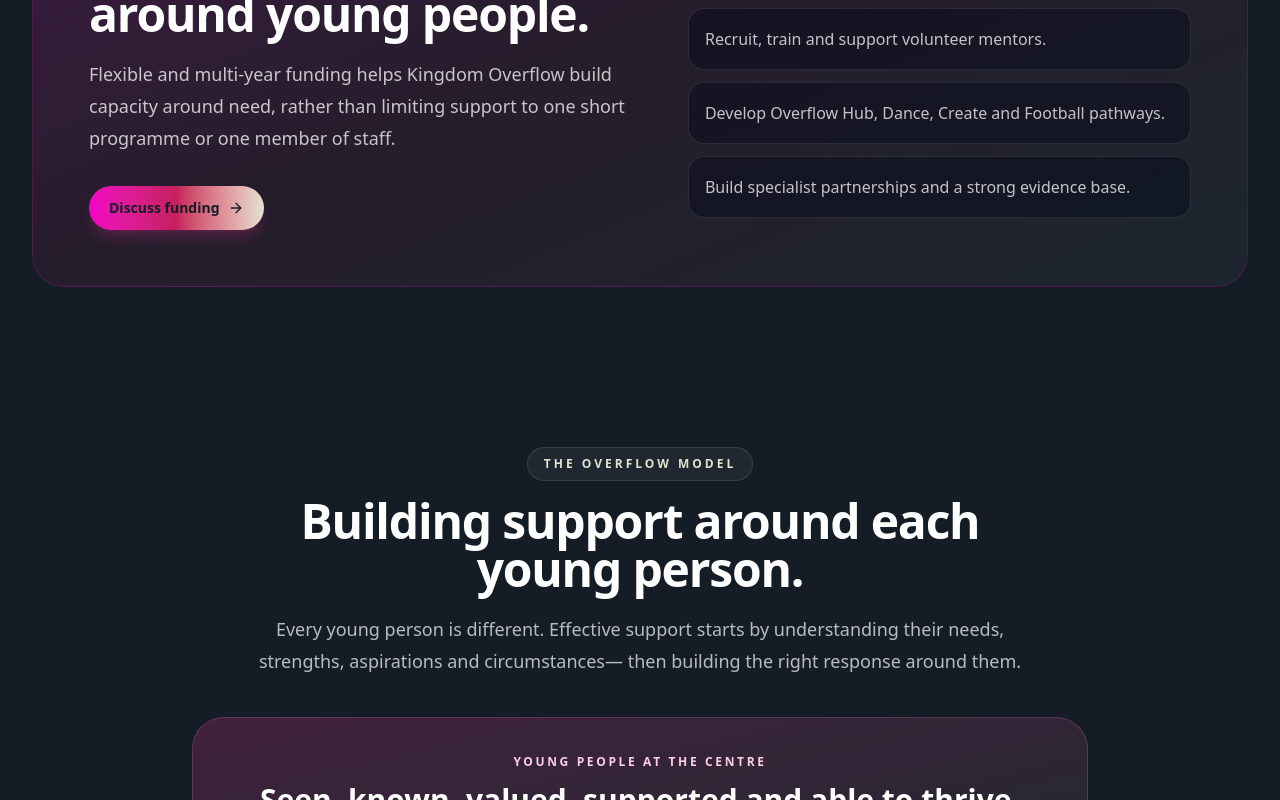
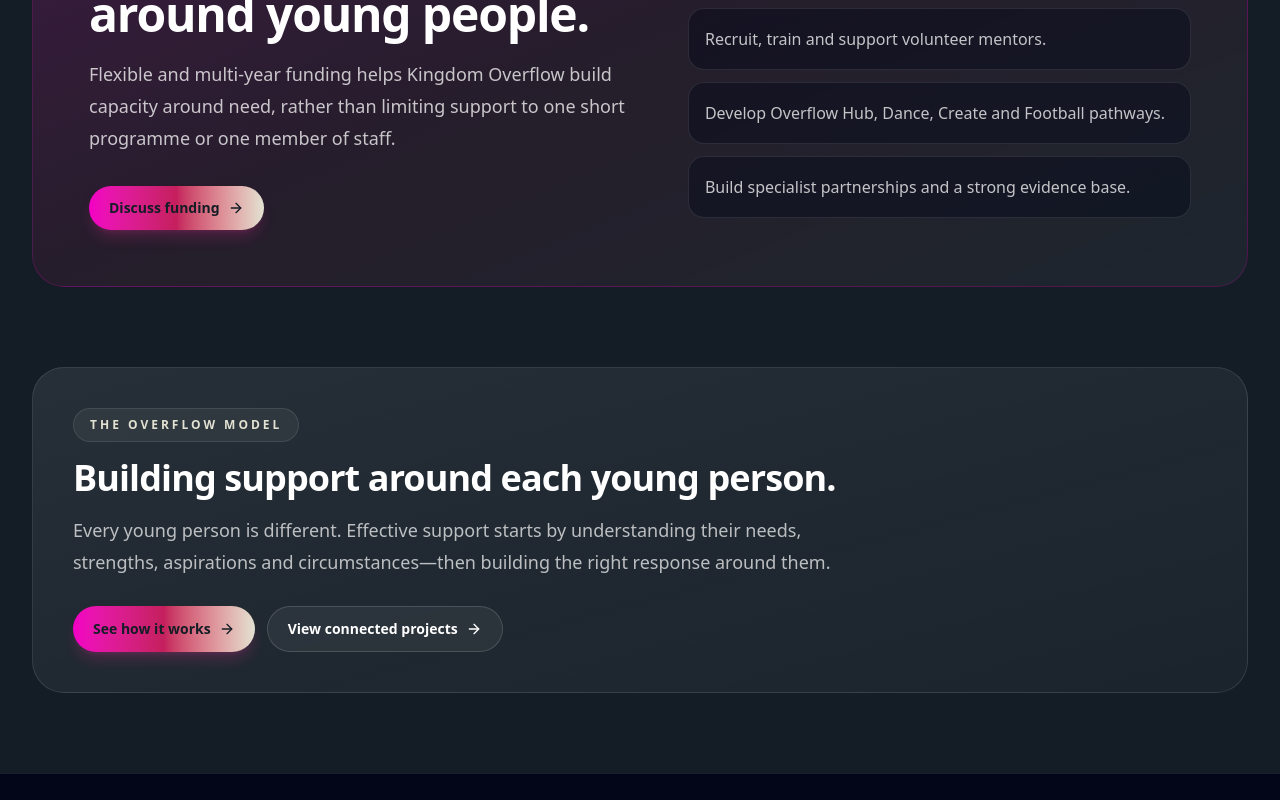
Before and after one commit to tomlambertstlukes-create/overflow-website, a Next.js app: page /funders in a window 1280 px wide. Shown: the part 2000-2800 px from the top of the page. Built offline with nearby package versions, Linux system fonts and the light colour scheme.

Commit message:
Streamline repeated site content
Keep the existing narrative while making How It Works the home of the full model, Projects the home of the full project directory, and replacing repeated blocks with concise onward links.

```diff
--- a/app/about/page.jsx
+++ b/app/about/page.jsx
@@ -13,7 +13,6 @@
 import FeatureGrid from "@/components/FeatureGrid";
 import ProcessFlow from "@/components/ProcessFlow";
 import Section from "@/components/Section";
-import SystemModel from "@/components/SystemModel";
 import Kicker from "@/components/Kicker";
 import { images } from "@/lib/data";
 
@@ -156,8 +155,6 @@
           ))}
         </div>
       </Section>
-
-      <SystemModel />
 
       <Section>
         <div className="mb-10 max-w-4xl">
--- a/app/funders/page.jsx
+++ b/app/funders/page.jsx
@@ -4,8 +4,7 @@
 import Hero from "@/components/Hero";
 import FeatureGrid from "@/components/FeatureGrid";
 import CostBlock from "@/components/CostBlock";
-import SystemModel from "@/components/SystemModel";
-import ProjectCards from "@/components/ProjectCards";
+import RelatedLinks from "@/components/RelatedLinks";
 
 export const metadata = {
   title: "For Funders",
@@ -64,8 +63,15 @@
       />
 
       <CostBlock />
-      <SystemModel />
-      <ProjectCards />
+      <RelatedLinks
+        kicker="The Overflow model"
+        title="Building support around each young person."
+        intro="Every young person is different. Effective support starts by understanding their needs, strengths, aspirations and circumstances—then building the right response around them."
+        links={[
+          { href: "/how-it-works", label: "See how it works" },
+          { href: "/projects", label: "View connected projects" },
+        ]}
+      />
     </>
   );
 }
--- a/app/how-it-works/page.jsx
+++ b/app/how-it-works/page.jsx
@@ -5,6 +5,7 @@
 import SystemModel from "@/components/SystemModel";
 import ProcessFlow from "@/components/ProcessFlow";
 import FeatureGrid from "@/components/FeatureGrid";
+import JourneySection from "@/components/JourneySection";
 
 export const metadata = {
   title: "How It Works",
@@ -64,6 +65,8 @@
 
       <SystemModel />
 
+      <JourneySection />
+
       <FeatureGrid
         kicker="Why relationships matter"
         title="Support is only accessible when young people can reach, trust and use it."
--- a/app/page.tsx
+++ b/app/page.tsx
@@ -4,11 +4,8 @@
 import DeliveryNow from "@/components/DeliveryNow";
 import ProblemSection from "@/components/ProblemSection";
 import StatementBand from "@/components/StatementBand";
-import SystemModel from "@/components/SystemModel";
 import Pillars from "@/components/Pillars";
-import JourneySection from "@/components/JourneySection";
 import AudienceCTA from "@/components/AudienceCTA";
-import ProjectCards from "@/components/ProjectCards";
 
 export const metadata = {
   title: "Young people, wellbeing and community",
@@ -40,10 +37,7 @@
       <DeliveryNow />
       <ProblemSection />
       <StatementBand />
-      <SystemModel />
       <Pillars />
-      <ProjectCards />
-      <JourneySection />
       <AudienceCTA />
     </>
   );
--- a/app/projects/page.jsx
+++ b/app/projects/page.jsx
@@ -2,7 +2,6 @@
 import { images } from "@/lib/data";
 import Hero from "@/components/Hero";
 import ProjectCards from "@/components/ProjectCards";
-import SystemModel from "@/components/SystemModel";
 
 export const metadata = {
   title: "Projects",
@@ -36,7 +35,6 @@
         relationships.
       </Hero>
       <ProjectCards showHeader={false} />
-      <SystemModel />
     </>
   );
 }
--- a/app/schools/page.jsx
+++ b/app/schools/page.jsx
@@ -12,7 +12,7 @@
 import Hero from "@/components/Hero";
 import FeatureGrid from "@/components/FeatureGrid";
 import ProcessFlow from "@/components/ProcessFlow";
-import ProjectCards from "@/components/ProjectCards";
+import RelatedLinks from "@/components/RelatedLinks";
 
 export const metadata = {
   title: "For Schools",
@@ -126,7 +126,15 @@
         ]}
       />
 
-      <ProjectCards />
+      <RelatedLinks
+        kicker="Connected projects"
+        title="The practical pathways that make the system work."
+        intro="Each project is a doorway into the wider partnership—creating belonging, trust, earlier support and ongoing connection."
+        links={[
+          { href: "/projects", label: "View all projects" },
+          { href: "/how-it-works", label: "See the whole system" },
+        ]}
+      />
     </>
   );
 }
--- a/components/ProjectPage.jsx
+++ b/components/ProjectPage.jsx
@@ -2,7 +2,6 @@
 import Hero from "@/components/Hero";
 import FeatureGrid from "@/components/FeatureGrid";
 import ProcessFlow from "@/components/ProcessFlow";
-import ProjectCards from "@/components/ProjectCards";
 import { contact } from "@/lib/data";
 
 const projectHeroTitles = {
@@ -113,8 +112,6 @@
       />
 
       <ProjectTestimonial testimonial={project.testimonial} />
-
-      <ProjectCards />
     </>
   );
 }
--- /dev/null
+++ b/components/RelatedLinks.jsx
@@ -0,0 +1,34 @@
+import Button from "@/components/Button";
+import Kicker from "@/components/Kicker";
+import Section from "@/components/Section";
+
+export default function RelatedLinks({ kicker, title, intro, links }) {
+  return (
+    <Section className="pt-0">
+      <div className="rounded-[2rem] border border-white/10 bg-gradient-to-br from-white/[0.08] to-white/[0.03] p-8 sm:p-10">
+        <div className="max-w-4xl">
+          <Kicker>{kicker}</Kicker>
+          <h2 className="text-3xl font-black tracking-tight sm:text-4xl">
+            {title}
+          </h2>
+          {intro && (
+            <p className="mt-4 max-w-3xl text-lg leading-8 text-white/70">
+              {intro}
+            </p>
+          )}
+        </div>
+        <div className="mt-7 flex flex-col gap-3 sm:flex-row">
+          {links.map((link, index) => (
+            <Button
+              key={link.href}
+              href={link.href}
+              variant={index === 0 ? "primary" : "ghost"}
+            >
+              {link.label}
+            </Button>
+          ))}
+        </div>
+      </div>
+    </Section>
+  );
+}
```
